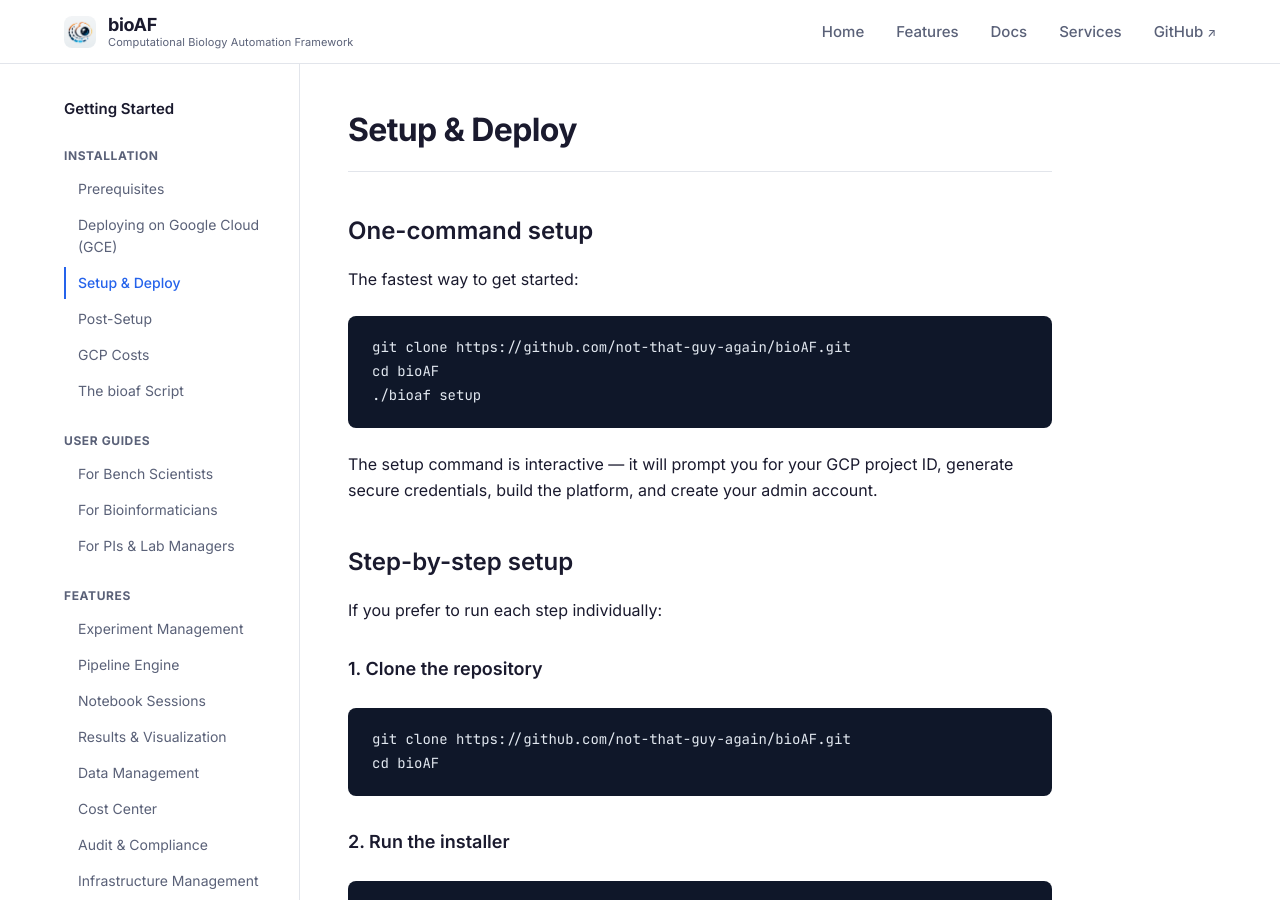
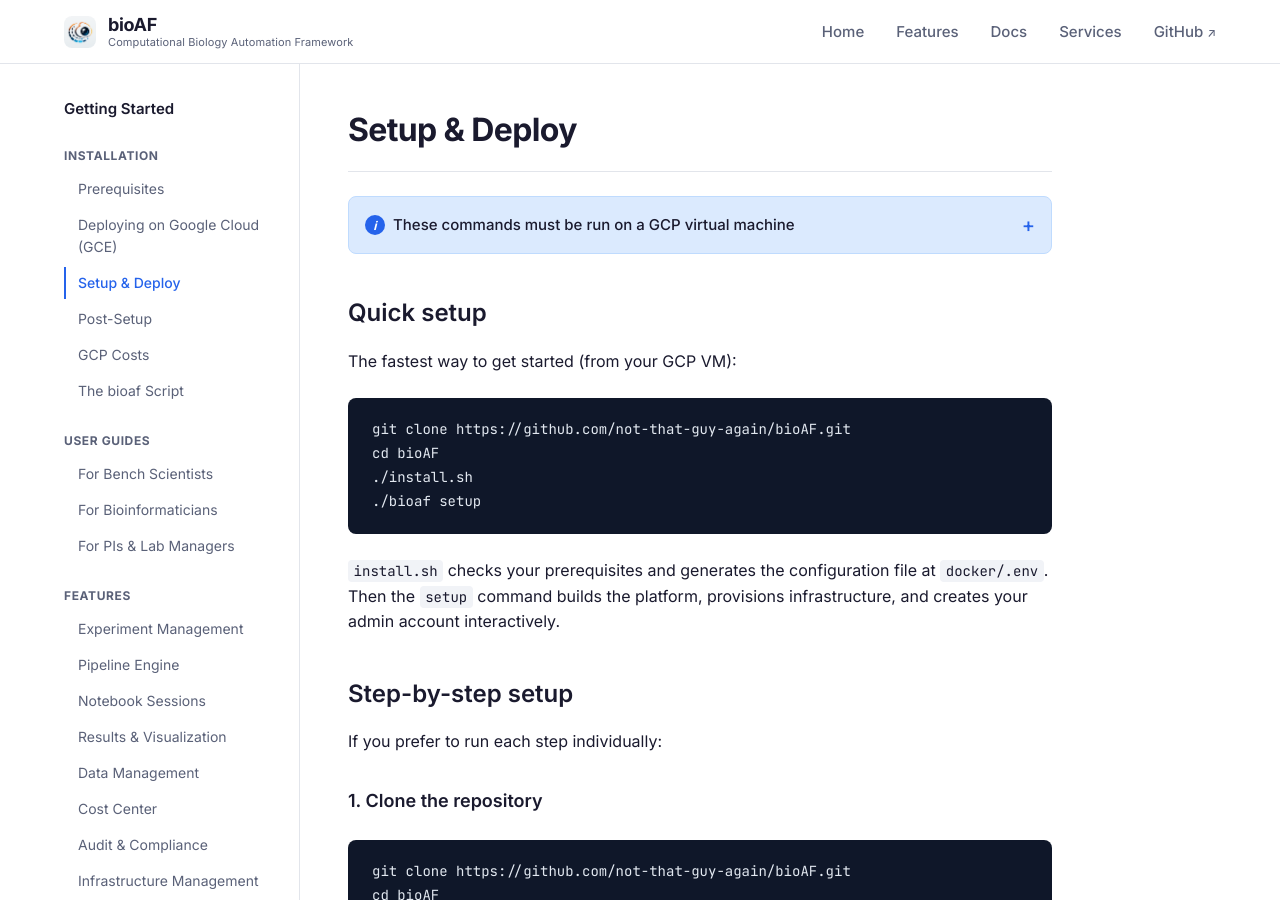
Before and after one commit to not-that-guy-again/bioaf-site, a Jekyll site: the page built from docs/installation/setup.md, in a window 1280 px wide and 900 px high. Built offline with Jekyll 4.4.1, drawn with Linux system fonts in a browser that asks for light colours.

Commit message:
Fix docs to require GCP VM and install.sh before ./bioaf setup
A tester ran ./bioaf setup locally on a MacBook as their first command.
Docs now make it clear that bioAF must run on a GCP VM and that
install.sh must be run before ./bioaf setup. Updated across all
installation docs and FAQ.

````diff
--- a/docs/installation/setup.md
+++ b/docs/installation/setup.md
@@ -4,17 +4,20 @@ title: Setup & Deploy
 description: Step-by-step guide to installing and deploying bioAF.
 ---
 
-## One-command setup
+{% include info-bubble.html title="These commands must be run on a GCP virtual machine" content="bioAF is deployed to a Google Cloud VM — it will not work on your local machine (Mac, Windows, or Linux desktop). If you haven't created a VM yet, follow the <a href='../gcp-setup/'>Deploying on Google Cloud</a> guide first, then come back here." %}
 
-The fastest way to get started:
+## Quick setup
+
+The fastest way to get started (from your GCP VM):
 
 ```bash
 git clone https://github.com/not-that-guy-again/bioAF.git
 cd bioAF
+./install.sh
 ./bioaf setup
 ```
 
-The setup command is interactive — it will prompt you for your GCP project ID, generate secure credentials, build the platform, and create your admin account.
+`install.sh` checks your prerequisites and generates the configuration file at `docker/.env`. Then the `setup` command builds the platform, provisions infrastructure, and creates your admin account interactively.
 
 ## Step-by-step setup
 
````
Also changed, not shown: docs/faq/index.md (+6 -2 lines), docs/index.md (+7 -2 lines), docs/installation/gcp-setup.md (+2 -1 lines), docs/installation/prerequisites.md (+5 -1 lines).
